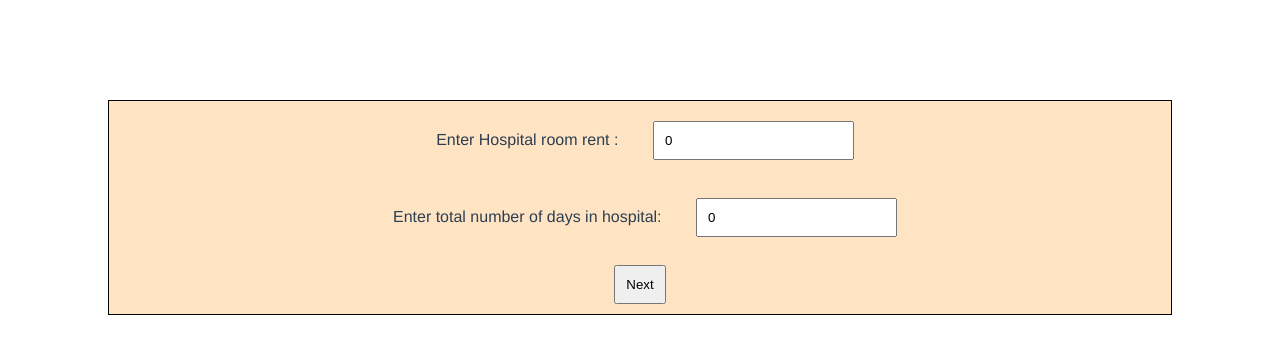
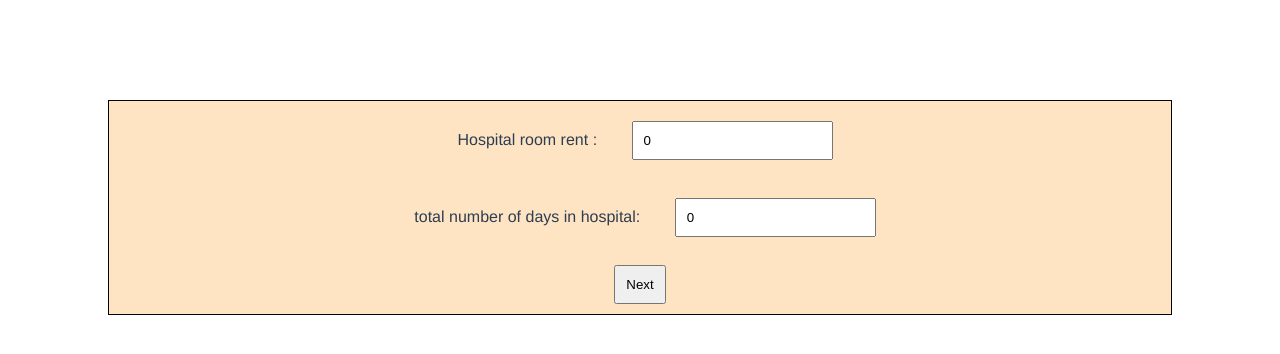
Before and after one commit to asbaghel/ClaimCalculator, a Vue app: page / in a window 1280 px wide. Both pictures are taken after a click on the button "Next". Shown: the top 354 px of the page. Built offline with nearby package versions, Linux system fonts and the light colour scheme.

Commit message:
changed lable headings

```diff
--- a/src/Pages/Home.vue
+++ b/src/Pages/Home.vue
@@ -7,7 +7,7 @@
       <br />
 
     <label>
-    Enter room rent limit:
+     room rent limit:
     </label>
     <input v-model="rentLimit" />
      <button v-on:click="next()">Next</button>
@@ -15,13 +15,13 @@
      <div v-if="pageno===2" class="page">
     <label>
 
-      Enter Hospital room rent :
+       Hospital room rent :
     </label>
     <input v-model="actual_rent" />
     <br />
       <br />
     <label>
-     Enter total number of days in hospital:
+      total number of days in hospital:
     </label>
     <input v-model="numOfDays" />
      <br />
```
